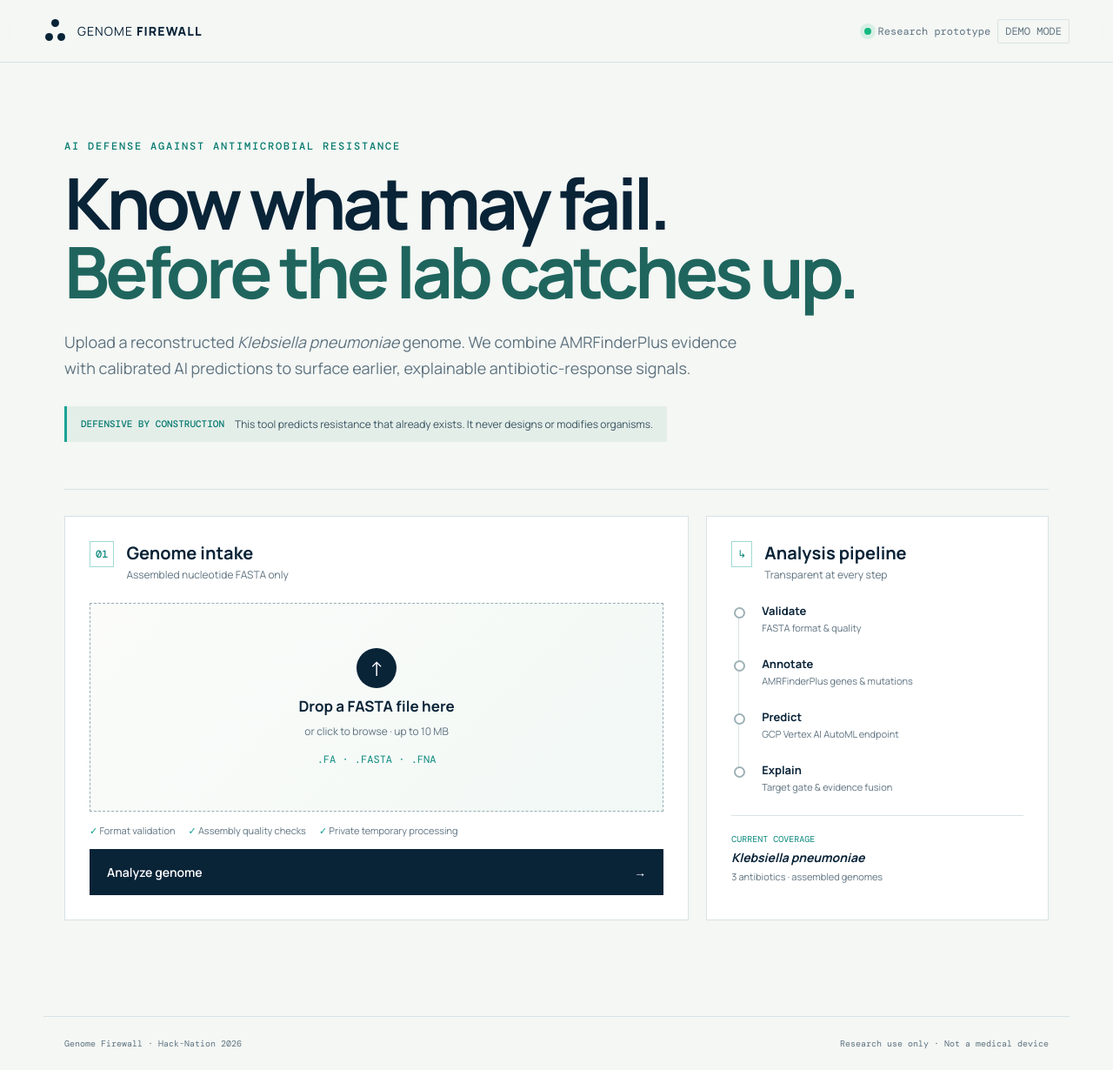
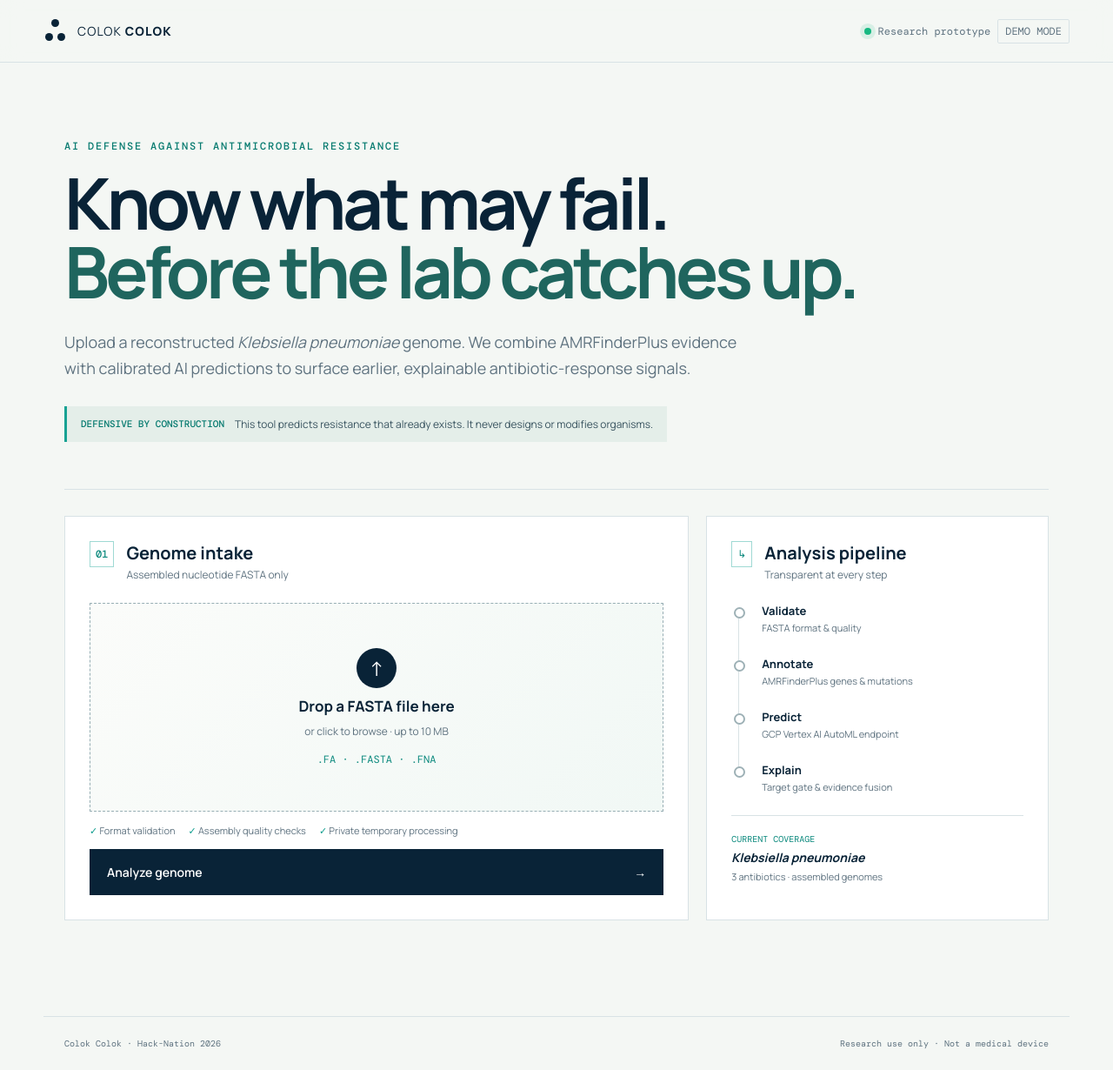
Before and after one commit to tmrhdwja2-alt/colok_colok, a FastAPI app: page / in a window 1280 px wide. Shown: the whole page at 87% size. Run offline with FastAPI, Linux system fonts and the light colour scheme.

Commit message:
Rename application to Colok Colok

```diff
--- a/app/__init__.py
+++ b/app/__init__.py
@@ -1 +1 @@
-"""Genome Firewall application package."""
+"""Colok Colok application package."""
--- a/app/main.py
+++ b/app/main.py
@@ -1,4 +1,4 @@
-"""FastAPI entry point for the Genome Firewall research prototype."""
+"""FastAPI entry point for the Colok Colok research prototype."""
 
 from pathlib import Path
 import tempfile
@@ -17,7 +17,7 @@ from app.predictor import predict
 
 
 BASE_DIR = Path(__file__).resolve().parent
-app = FastAPI(title="Genome Firewall", version="0.1.0")
+app = FastAPI(title="Colok Colok", version="0.1.0")
 app.mount("/static", StaticFiles(directory=BASE_DIR / "static"), name="static")
 templates = Jinja2Templates(directory=BASE_DIR / "templates")
 
@@ -54,7 +54,7 @@ async def analyze(file: UploadFile = File(...)):
 
     sample_id = f"GF-{uuid4().hex[:8].upper()}"
     try:
-        with tempfile.TemporaryDirectory(prefix="genome-firewall-") as directory:
+        with tempfile.TemporaryDirectory(prefix="colok-colok-") as directory:
             fasta_path = Path(directory) / f"sample{suffix}"
             fasta_path.write_bytes(content)
             hits, annotation_engine = run_amrfinder(fasta_path)
--- a/app/templates/index.html
+++ b/app/templates/index.html
@@ -3,7 +3,7 @@
 <head>
   <meta charset="utf-8">
   <meta name="viewport" content="width=device-width, initial-scale=1">
-  <title>Genome Firewall</title>
+  <title>Colok Colok</title>
   <meta name="description" content="Genome-to-antibiotic response research prototype for Klebsiella pneumoniae.">
   <link rel="preconnect" href="https://fonts.googleapis.com">
   <link rel="preconnect" href="https://fonts.gstatic.com" crossorigin>
@@ -12,9 +12,9 @@
 </head>
 <body>
   <header class="topbar">
-    <a class="brand" href="/" aria-label="Genome Firewall home">
+    <a class="brand" href="/" aria-label="Colok Colok home">
       <span class="brand-mark" aria-hidden="true"><i></i><i></i><i></i></span>
-      <span>GENOME <b>FIREWALL</b></span>
+      <span>COLOK <b>COLOK</b></span>
     </a>
     <div class="top-meta"><span class="pulse"></span> Research prototype <span class="mode">{{ app_mode }} mode</span></div>
   </header>
@@ -76,7 +76,7 @@
     </section>
   </main>
 
-  <footer><span>Genome Firewall · Hack-Nation 2026</span><span>Research use only · Not a medical device</span></footer>
+  <footer><span>Colok Colok · Hack-Nation 2026</span><span>Research use only · Not a medical device</span></footer>
   <script src="/static/app.js" defer></script>
 </body>
 </html>
--- a/render.yaml
+++ b/render.yaml
@@ -1,6 +1,6 @@
 services:
   - type: web
-    name: genome-firewall
+    name: colok-colok
     runtime: docker
     plan: free
     healthCheckPath: /health
```
Also changed, not shown: README.md.
